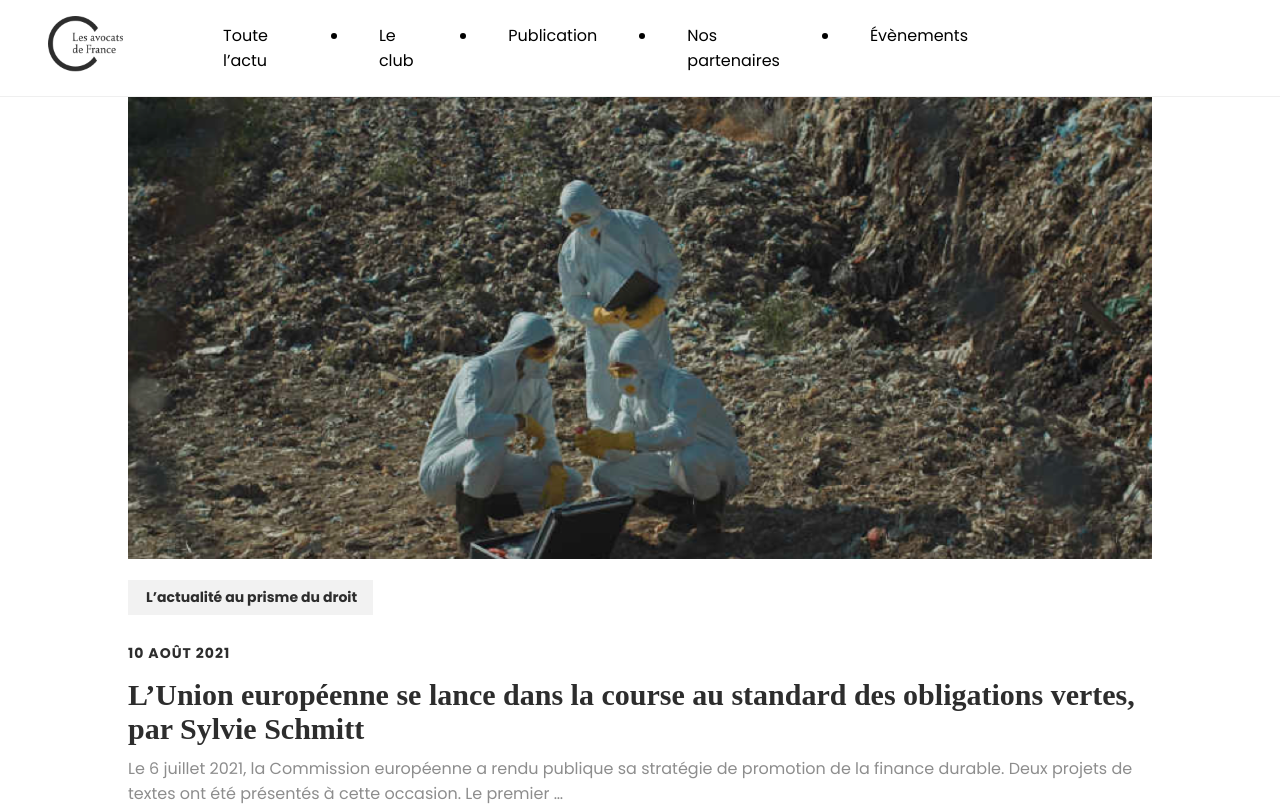
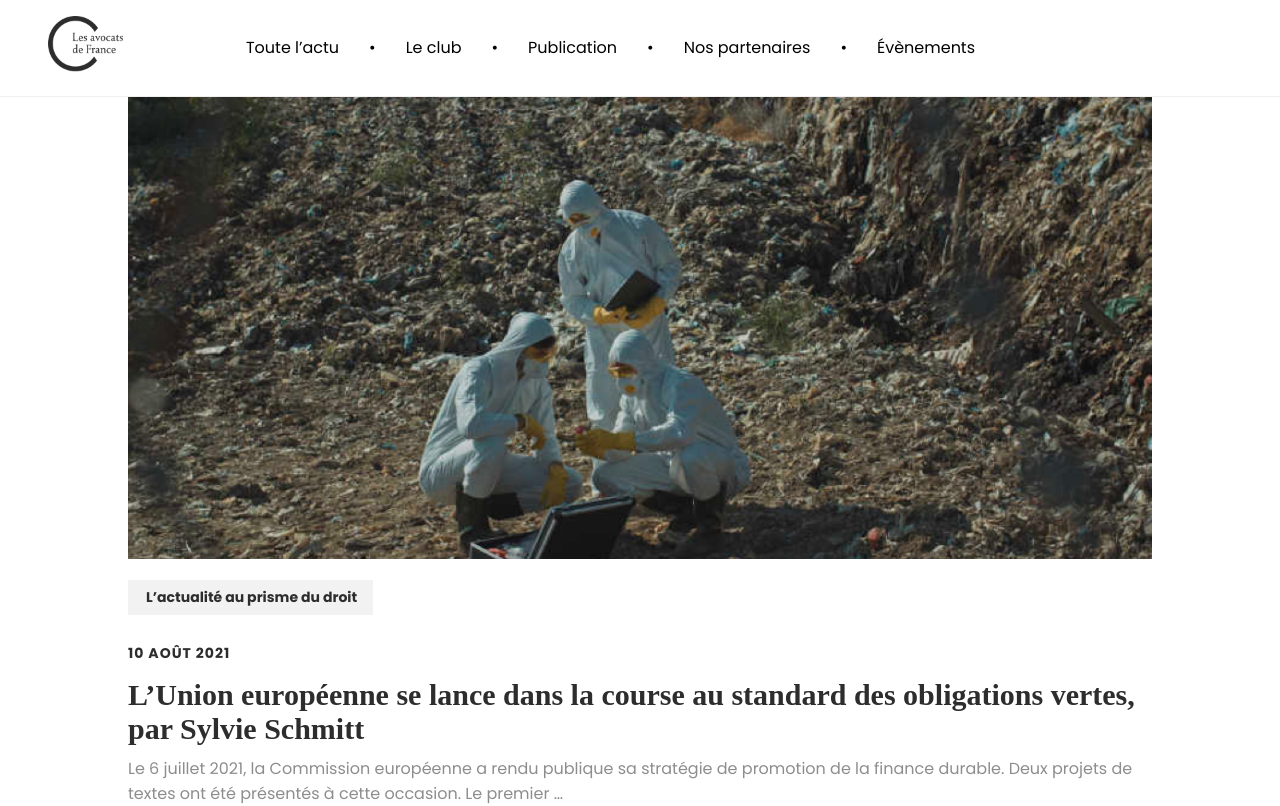
Before and after one commit to michelsonhns/subskill-test, a Vue app: page / in a window 1280 px wide. Shown: the top 806 px of the page. Built offline with nearby package versions, Linux system fonts and the light colour scheme.

Commit message:
try new list style

```diff
--- a/src/components/Navbar.vue
+++ b/src/components/Navbar.vue
@@ -35,9 +35,18 @@ nav ul
 
 nav ul li
   padding-left 30px
-  margin 0 30px
-nav ul li:first-child
-  list-style none
+
+ul
+  list-style: none
+
+
+ul li::before
+  content: "•"
+  margin-right 30px
+
+nav ul li:first-child::before
+  content: ""
+
 img
   width 75px
 
```
